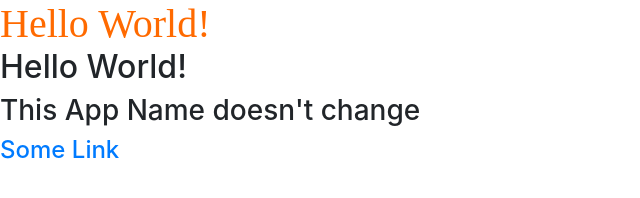
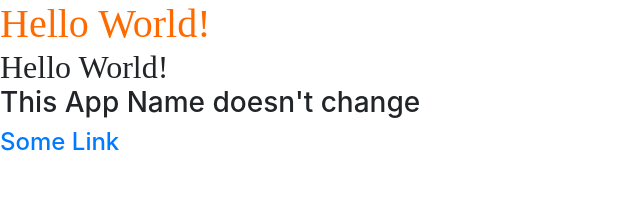
Before and after one commit to KeionneDerousselle/course-vue-getting-started, a website: page src/index.html in a window 1280 px wide. Shown: the whole page, without its empty margins (0-640 px from the left). Drawn offline with nearby package versions, Linux system fonts and the light colour scheme.

Commit message:
you can conditionally apply classes to an html element using an object for the css binding directive

```diff
--- a/src/index.html
+++ b/src/index.html
@@ -14,7 +14,9 @@
 <body>
   <div id="growler">
     <h1 :class="[accentColor, headers]">{{ appName }}</h1>
-    <h2 v-text="appName"></h2>
+    <h2 v-text="appName" :class="{
+      'headers': true
+    }"></h2>
     <h3 v-once>{{ appName2 }}</h3>
     <h4 v-html="someBoundHtml"></h4>
   </div>
```
